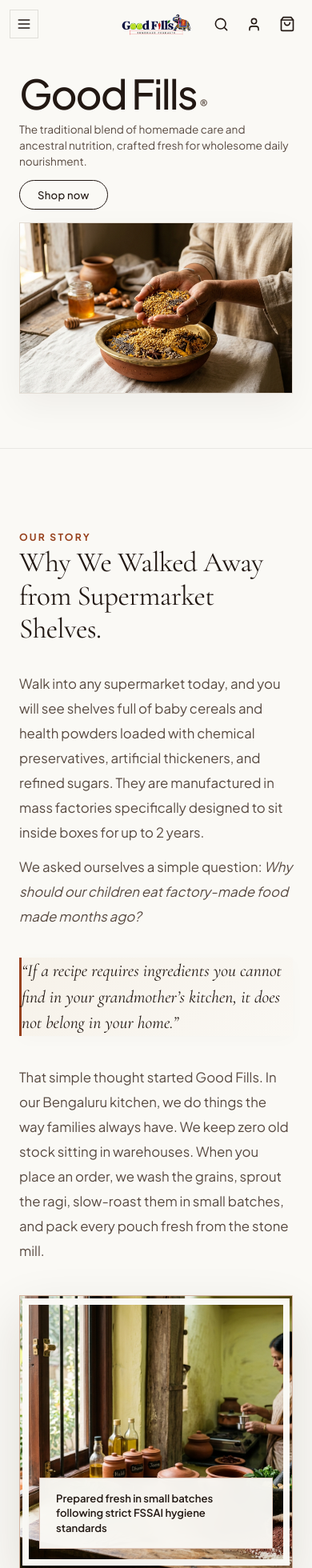
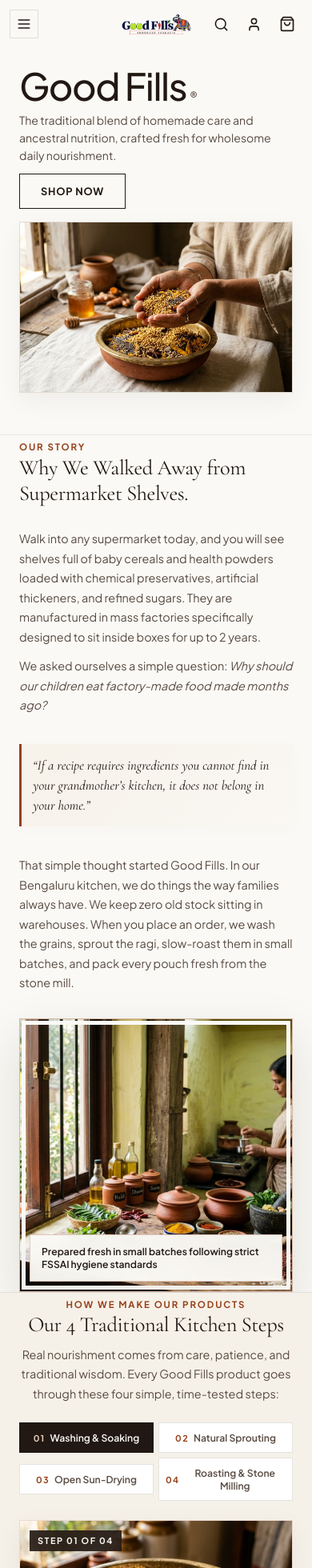
Before and after one commit to shreerahulsgit/good-fills, a Next.js app: page /about in a window 390 px wide. Shown: the top 1960 px of the page at 80% size. Built offline with nearby package versions, Linux system fonts and the light colour scheme.

Commit message:
feat(about): enhance mobile responsiveness, 2-column ingredients grid, and strict 0px border-radius

```diff
--- a/src/components/about/AboutView.module.css
+++ b/src/components/about/AboutView.module.css
@@ -74,15 +74,16 @@
   display: inline-flex;
   align-items: center;
   justify-content: center;
-  padding: 7px 22px;
+  padding: 8px 24px;
   background-color: transparent;
   border: 1px solid var(--text-primary);
-  border-radius: 9999px;
+  border-radius: 0;
   color: var(--text-primary);
   text-decoration: none;
   font-size: 0.82rem;
-  font-weight: 500;
-  letter-spacing: 0.02em;
+  font-weight: 600;
+  letter-spacing: 0.06em;
+  text-transform: uppercase;
   transition: all var(--transition-fast);
 }
 
@@ -611,12 +612,6 @@
   }
 }
 
-@media (max-width: 580px) {
-  .ritualsGrid {
-    grid-template-columns: 1fr;
-  }
-}
-
 .miniRitualCard {
   background-color: #FFFFFF;
   border: 1px solid var(--border-hairline);
@@ -814,12 +809,6 @@
   }
 }
 
-@media (max-width: 540px) {
-  .ingredientGrid {
-    grid-template-columns: 1fr;
-  }
-}
-
 .ingredientCard {
   background-color: #FFFFFF;
   border: 1px solid var(--border-hairline);
@@ -892,3 +881,341 @@
   line-height: 1.6;
   margin: 0;
 }
+
+/* ========================================================
+   RESPONSIVE MOBILE ARCHITECTURE (MOBILE-FIRST POLISH)
+   ======================================================== */
+
+@media (max-width: 768px) {
+  .genesisSection,
+  .ritualsSection,
+  .comparisonSection,
+  .ingredientSection {
+    padding: var(--space-16) 0;
+  }
+
+  .genesisGrid {
+    grid-template-columns: 1fr;
+    gap: var(--space-8);
+  }
+
+  .comparisonDeck {
+    grid-template-columns: 1fr;
+    gap: var(--space-5);
+  }
+
+  .factoryCard,
+  .atelierCard {
+    padding: 30px 24px;
+  }
+}
+
+@media (max-width: 640px) {
+  .heroSection {
+    padding: var(--space-6) 0 var(--space-8);
+  }
+
+  .heroHeaderRow {
+    flex-direction: column;
+    align-items: flex-start;
+    gap: 12px;
+    margin-bottom: var(--space-4);
+  }
+
+  .heroBrandMark {
+    font-size: clamp(2.8rem, 12.5vw, 4.2rem);
+    letter-spacing: -0.03em;
+  }
+
+  .heroAsideBox {
+    align-items: flex-start;
+    text-align: left;
+    gap: 12px;
+  }
+
+  .heroTagline {
+    font-size: 0.92rem;
+    line-height: 1.55;
+    max-width: 100%;
+  }
+
+  .heroShopCta {
+    padding: 10px 26px;
+    min-height: 44px;
+    font-size: 0.8rem;
+    font-weight: 700;
+  }
+
+  .heroImageWrapper {
+    aspect-ratio: 16 / 10;
+    max-height: 340px;
+    box-shadow: 0 10px 28px rgba(34, 24, 19, 0.05);
+  }
+
+  /* Section Spacing */
+  .genesisSection,
+  .ritualsSection,
+  .comparisonSection,
+  .ingredientSection {
+    padding: var(--space-12) 0 var(--space-14);
+  }
+
+  .centerHeader {
+    margin-bottom: var(--space-6);
+  }
+
+  .sectionEyebrow {
+    font-size: 0.72rem;
+    letter-spacing: 0.16em;
+  }
+
+  .sectionHeading {
+    font-size: 1.85rem;
+    line-height: 1.2;
+    margin-bottom: var(--space-2);
+  }
+
+  .narrativeText {
+    font-size: 0.94rem;
+    line-height: 1.7;
+  }
+
+  .calloutQuote {
+    font-size: 1.15rem;
+    line-height: 1.5;
+    padding: 16px 18px;
+    margin: 16px 0;
+  }
+
+  .genesisVisualFrame {
+    max-width: 100%;
+    outline: 5px solid #FAF9F5;
+    outline-offset: -8px;
+  }
+
+  .artisanBadgeOverlay {
+    bottom: 12px;
+    left: 12px;
+    right: 12px;
+    padding: 12px 14px;
+    gap: 10px;
+  }
+
+  .artisanText {
+    font-size: 0.76rem;
+    line-height: 1.35;
+  }
+
+  /* 4 Traditional Steps — Symmetrical 2x2 Tabs */
+  .ritualTabsBar {
+    display: grid;
+    grid-template-columns: repeat(2, 1fr);
+    gap: 6px;
+    margin-bottom: var(--space-6);
+  }
+
+  .ritualTabBtn {
+    padding: 10px 8px;
+    font-size: 0.76rem;
+    justify-content: center;
+    text-align: center;
+    gap: 6px;
+  }
+
+  .ritualTabNum {
+    font-size: 0.68rem;
+  }
+
+  /* Spotlight Card */
+  .spotlightCard {
+    grid-template-columns: 1fr;
+    min-height: auto;
+    margin-bottom: var(--space-6);
+    box-shadow: 0 10px 30px rgba(34, 24, 19, 0.06);
+  }
+
+  .spotlightVisualSide {
+    aspect-ratio: 16 / 10;
+    border-right: none;
+    border-bottom: 1px solid var(--border-hairline);
+  }
+
+  .spotlightOverlayPill {
+    top: 12px;
+    left: 12px;
+    font-size: 0.68rem;
+    padding: 4px 10px;
+  }
+
+  .spotlightContentSide {
+    padding: 20px 16px;
+  }
+
+  .ghostNumWatermark {
+    font-size: 4.8rem;
+    right: 12px;
+    bottom: 12px;
+  }
+
+  .spotlightStepEyebrow {
+    font-size: 0.7rem;
+    margin-bottom: 4px;
+  }
+
+  .spotlightTitle {
+    font-size: 1.4rem;
+    line-height: 1.25;
+    margin-bottom: 8px;
+  }
+
+  .spotlightDesc {
+    font-size: 0.88rem;
+    line-height: 1.6;
+    margin-bottom: 14px;
+  }
+
+  .spotlightBenefitTag {
+    font-size: 0.74rem;
+    padding: 6px 12px;
+    margin-bottom: 14px;
+    width: 100%;
+    justify-content: center;
+    text-align: center;
+    gap: 6px;
+  }
+
+  .spotlightControls {
+    padding-top: 12px;
+    justify-content: space-between;
+    width: 100%;
+  }
+
+  .navArrowBtn {
+    width: 44px;
+    height: 44px;
+  }
+
+  /* 4-Card Overview Grid: Symmetrical 2x2 Grid */
+  .ritualsGrid {
+    grid-template-columns: repeat(2, 1fr);
+    gap: 8px;
+  }
+
+  .miniCardBody {
+    padding: 10px 10px 12px;
+  }
+
+  .miniStepTag {
+    font-size: 0.65rem;
+  }
+
+  .miniTitle {
+    font-size: 0.86rem;
+    line-height: 1.3;
+  }
+
+  /* Comparison Deck */
+  .comparisonDeck {
+    gap: 14px;
+  }
+
+  .factoryCard,
+  .atelierCard {
+    padding: 22px 18px;
+  }
+
+  .cardTitle {
+    font-size: 1.4rem;
+    margin-bottom: 16px;
+  }
+
+  .comparisonList {
+    gap: 12px;
+  }
+
+  .comparisonItem {
+    gap: 10px;
+    font-size: 0.86rem;
+    line-height: 1.5;
+  }
+
+  /* Ingredients: 2-Column Mobile Catalog Layout */
+  .ingredientGrid {
+    grid-template-columns: repeat(2, 1fr);
+    gap: 10px;
+  }
+
+  .ingredientBody {
+    padding: 12px 10px 14px;
+  }
+
+  .ingredientRegion {
+    font-size: 0.65rem;
+    margin-bottom: 3px;
+  }
+
+  .ingredientName {
+    font-size: 1.05rem;
+    line-height: 1.25;
+    margin-bottom: 4px;
+  }
+
+  .ingredientDesc {
+    font-size: 0.78rem;
+    line-height: 1.45;
+  }
+}
+
+@media (max-width: 480px) {
+  .heroBrandMark {
+    font-size: clamp(2.4rem, 12vw, 3.2rem);
+  }
+
+  .heroTagline {
+    font-size: 0.88rem;
+  }
+
+  .sectionHeading {
+    font-size: 1.65rem;
+  }
+
+  .narrativeText {
+    font-size: 0.9rem;
+  }
+
+  .calloutQuote {
+    font-size: 1.05rem;
+    padding: 14px;
+  }
+
+  .spotlightTitle {
+    font-size: 1.25rem;
+  }
+
+  .cardTitle {
+    font-size: 1.3rem;
+  }
+
+  .factoryCard,
+  .atelierCard {
+    padding: 20px 14px;
+  }
+
+  .ingredientName {
+    font-size: 0.95rem;
+  }
+}
+
+@media (max-width: 360px) {
+  .ritualTabsBar {
+    grid-template-columns: 1fr;
+  }
+
+  .ritualsGrid {
+    grid-template-columns: 1fr;
+  }
+
+  .ingredientGrid {
+    grid-template-columns: 1fr;
+  }
+}
```
